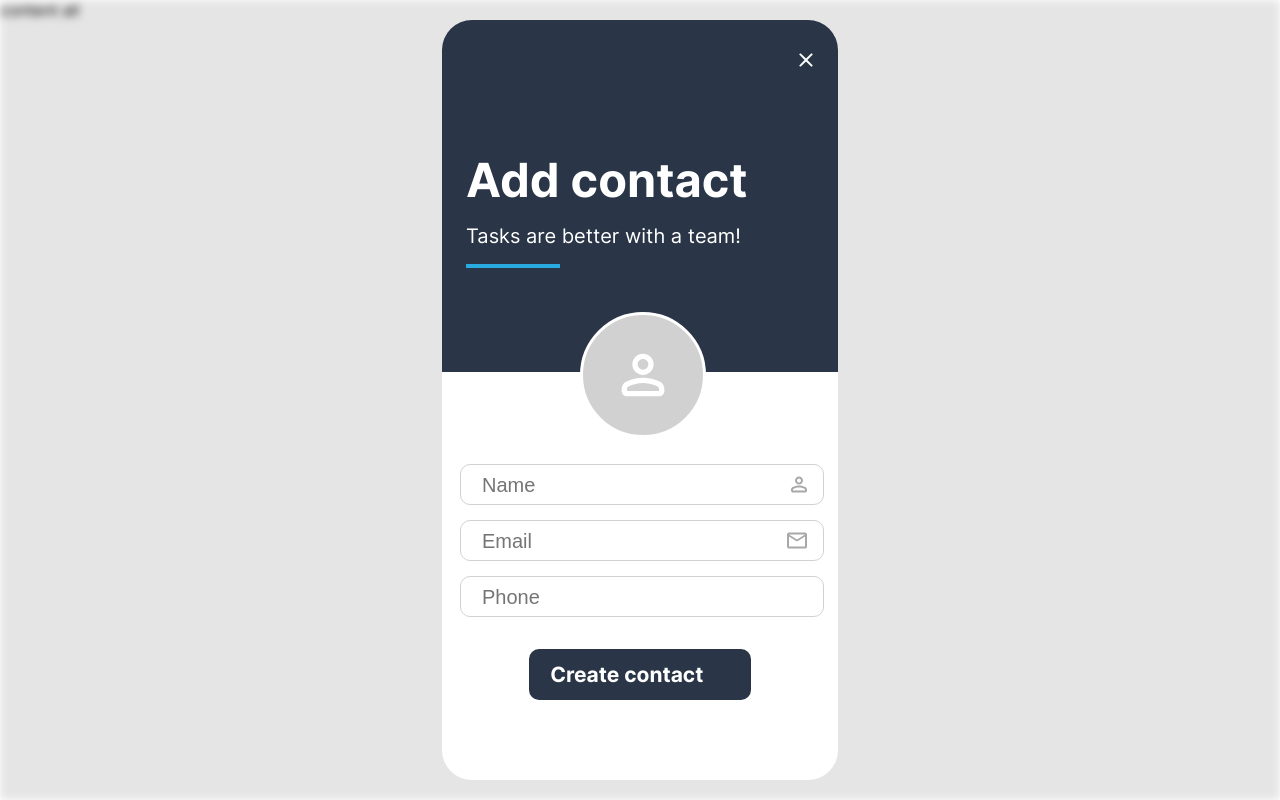
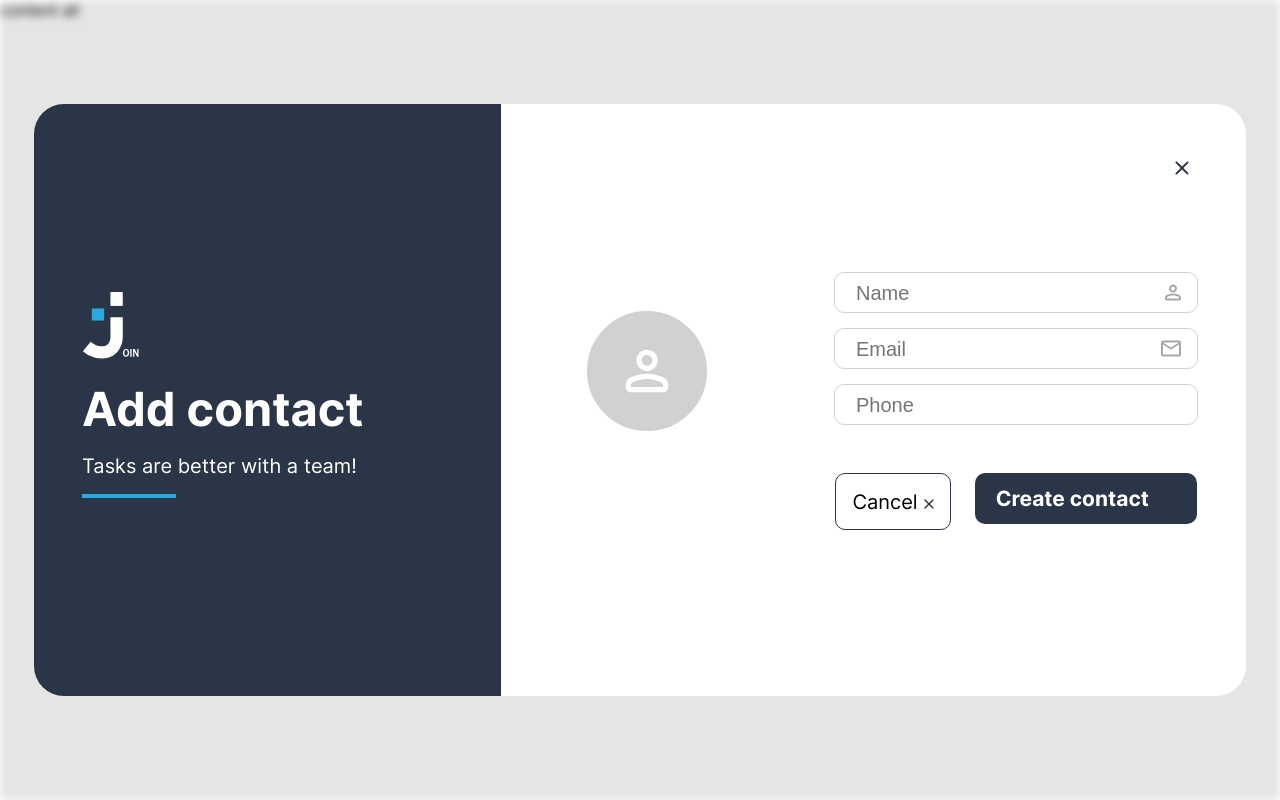
Before and after one commit to swiftAndHandy/Join, a plain HTML site: page contact_dialog.html in a window 1280 px wide. Drawn offline with Linux system fonts and the light colour scheme.

Commit message:
responsiv design for the contact popups

```diff
--- a/assets/css/contact_dialog_style.css
+++ b/assets/css/contact_dialog_style.css
@@ -157,8 +157,8 @@ main {
   line-height: 24px;
 }
 
-.input-style input:focus{
-  outline-color: #29ABE2;
+.input-style input:focus {
+  outline-color: #29abe2;
 }
 
 .profile-img-input {
@@ -180,7 +180,6 @@ main {
 }
 
 .contact-btn {
-
   width: 202px;
   height: 51px;
   border-radius: 10px;
@@ -199,7 +198,7 @@ main {
 }
 
 .contact-btn:hover {
-  background-color: #29ABE2;
+  background-color: #29abe2;
 }
 
 .contact-save-btn {
@@ -218,7 +217,7 @@ main {
 }
 
 .contact-save-btn:hover {
-  background-color: #29ABE2;
+  background-color: #29abe2;
 }
 
 .button-container {
@@ -245,7 +244,172 @@ main {
   cursor: pointer;
 }
 
+.btn-container {
+  display: flex;
+  justify-content: center;
+}
+
 .contact-delete-btn:hover {
-  border-color: #29ABE2;
-  color: #29ABE2;
+  border-color: #29abe2;
+  color: #29abe2;
 }
+
+.contact-btn-cancel {
+  display: none;
+}
+
+.join-logo-popup {
+  display: none;
+}
+
+@media (min-width: 1170px) {
+  .dialog-container {
+    width: 1212px;
+    height: 592px;
+  }
+
+  .button-container {
+    position: unset;
+    display: flex;
+    width: 364px;
+    justify-content: flex-start;
+  }
+
+  .join-logo-popup {
+    display: block;
+  }
+
+
+  .input-information {
+    position: unset;
+    margin-bottom: 24px;
+    margin-bottom: 48px;
+  }
+
+  .dialog-content {
+    display: flex;
+  }
+
+  .upper-card {
+    height: 594px;
+    width: 467px;
+    display: flex;
+    align-items: center;
+  }
+
+  .under-card {
+    display: flex;
+    flex: 1;
+    height: 594px;
+    justify-content: center;
+    align-items: end;
+    padding-right: 48px;
+    flex-direction: column;
+  }
+
+  .profil-img {
+    top: 204px;
+    left: 550px;
+  }
+
+  .contact-btn {
+    position: unset;
+  }
+
+  .btn-container {
+    width: 364px;
+    height: 57px;
+    display: flex;
+    flex-direction: row-reverse;
+    gap: 24px;
+  }
+
+  .contact-btn-cancel {
+    display: flex;
+    padding: 16px;
+    border: 1px solid #2a3647;
+    border-radius: 10px;
+    font-size: 20px;
+    font-weight: 400;
+    line-height: 24px;
+    text-align: left;
+    gap: 6px;
+  }
+
+  .contact-btn-cancel:hover {
+    border-color: #29abe2;
+    color: #29abe2;
+  }
+
+  .cancel-btn-symbol img {
+    filter: brightness(0) saturate(100%) invert(16%) sepia(48%) saturate(414%)
+      hue-rotate(176deg) brightness(93%) contrast(89%);
+    height: 10px;
+    width: 10px;
+  }
+
+  .close {
+    top: 48px;
+    left: 1132px;
+    filter: brightness(0) saturate(100%) invert(16%) sepia(48%) saturate(414%)
+      hue-rotate(176deg) brightness(93%) contrast(89%);
+  }
+
+  .upper-card-headline {
+    width: 371px;
+    height: 129px;
+    padding: 0;
+  }
+
+  .upper-card-content {
+    padding: 66px 48px;
+  }
+}
+
+@media (max-width: 370px) {
+  .input-style {
+    width: 320px;
+  }
+
+  .input-information {
+    left: 5px;
+  }
+
+  .upper-card {
+    display: flex;
+    align-items: center;
+    justify-content: center;
+    padding-left: 16px;
+  }
+
+  .profil-img {
+    left: 124px;
+  }
+
+  .close {
+    left: 5px;
+
+  }
+
+}
+
+@media (max-width: 320px) {
+  .input-style {
+    width: 320px;
+  }
+
+  .input-information {
+    left: 5px;
+  }
+
+  .upper-card {
+    display: flex;
+    align-items: center;
+    justify-content: center;
+    padding-left: 16px;
+  }
+
+  .profil-img {
+    left: 104px;
+  }
+}
--- a/contact_dialog.html
+++ b/contact_dialog.html
@@ -17,7 +17,9 @@
                         <img src="./assets/img/icons/close.svg" alt="">
                     </div>
                     <div class="upper-card-content">
-
+                        <div class="join-logo-popup">
+                            <img src="./assets/img/icons/join_logo.svg" alt="">
+                        </div>
                         <div class="upper-card-headline">
                             <h1> Add contact</h1>
                             <span>Tasks are better with a team!</span>
@@ -45,12 +47,20 @@
 
 
                     </form>
+                    <div class="btn-container">
                     <div class="contact-btn" onclick="">
                       <span> Create contact</span>
                         <div>
                             <img src="./assets/img/icons/check.svg" alt="">
                         </div>
                     </div>
+                    <div class="contact-btn-cancel" onclick="">
+                        <span> Cancel</span>
+                          <div class="cancel-btn-symbol">
+                              <img src="./assets/img/icons/close.svg" alt="">
+                          </div>
+                      </div>
+                </div>
                 </div>
             </div>
 
```
Also changed, not shown: contact_edit_dialog.html (+3 -1 lines), assets/img/icons/join_logo.svg (added).
